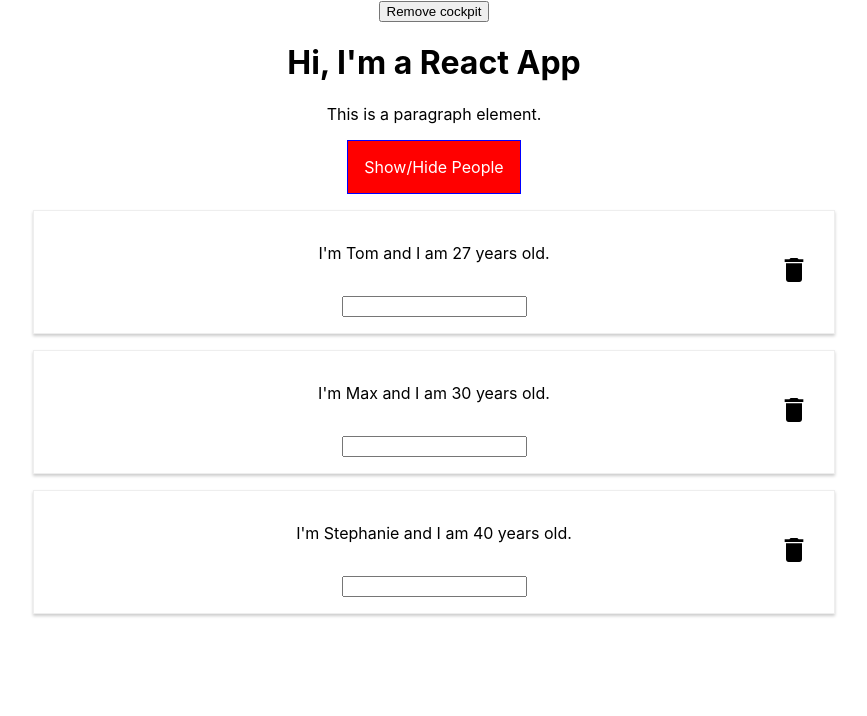
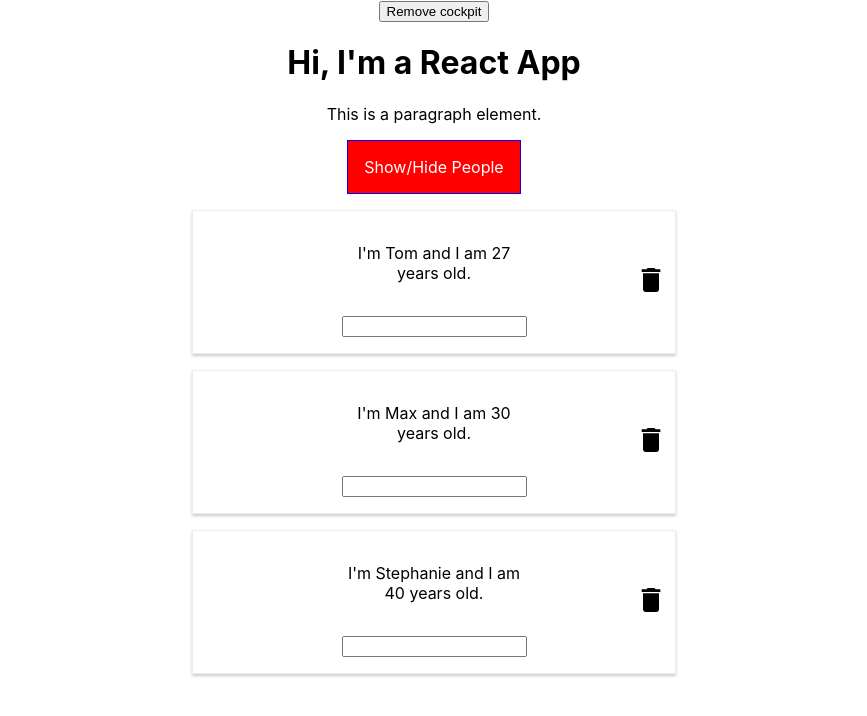
Before and after one commit to TomQuinnNZ/react-complete-guide, a React (Create React App) app: page / in a window 1280 px wide. Shown: the top 716 px of the page, without its empty margins (206-1073 px from the left). Built offline with nearby package versions, Linux system fonts and the light colour scheme.

Commit message:
add media pseudo query to person styling

```diff
--- a/src/components/People/Person/Person.module.css
+++ b/src/components/People/Person/Person.module.css
@@ -6,6 +6,12 @@
     box-shadow: 0 2px 3px #ccc;
     padding: 16px;
     text-align: center;
+}
+
+@media (min-width: 500px) {
+    .Person {
+        width: 450px;
+    }
 }
 
 .PersonDesc {
```
